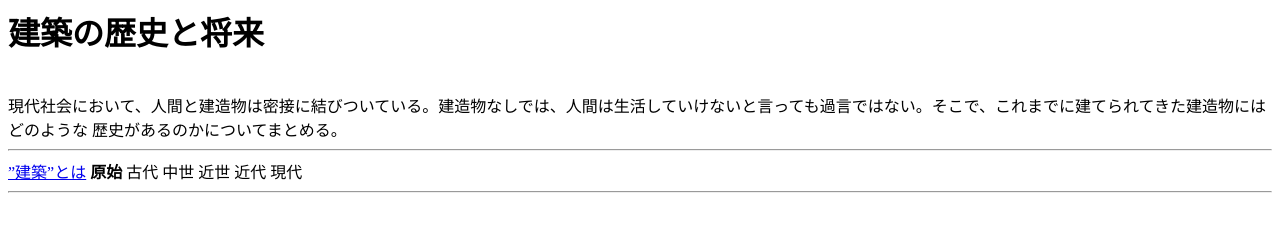
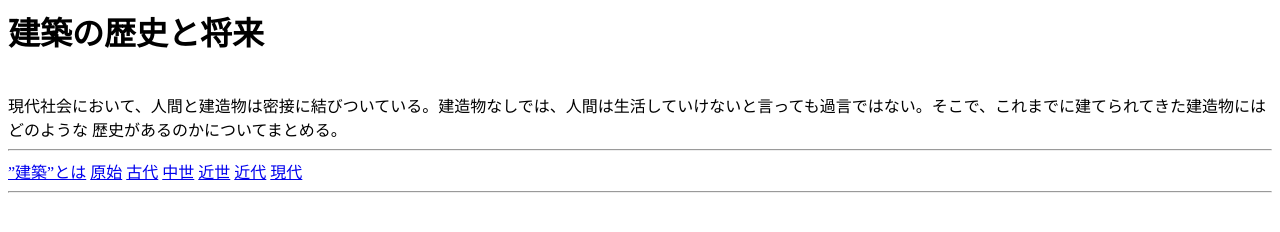
Before and after one commit to 240039z/240039z.github.io, a plain HTML site: page cl2020.html in a window 1280 px wide. Drawn offline with Linux system fonts and the light colour scheme.

Commit message:
Update cl2020.html

```diff
--- a/cl2020.html
+++ b/cl2020.html
@@ -8,12 +8,12 @@
 歴史があるのかについてまとめる。
 <HR>
 <A href="#name1">”建築”とは</A>
-<B href="#name2">原始</B>
-<C href="#name3">古代</C>
-<D href="#name4">中世</D>
-<E href="#name5">近世</E>
-<F href="#name6">近代</F>
-<G href="#name7">現代</G>
+<A href="#name2">原始</A>
+<A href="#name3">古代</A>
+<A href="#name4">中世</A>
+<A href="#name5">近世</A>
+<A href="#name6">近代</A>
+<A href="#name7">現代</A>
 <HR>
 </body>
 </html>
```
